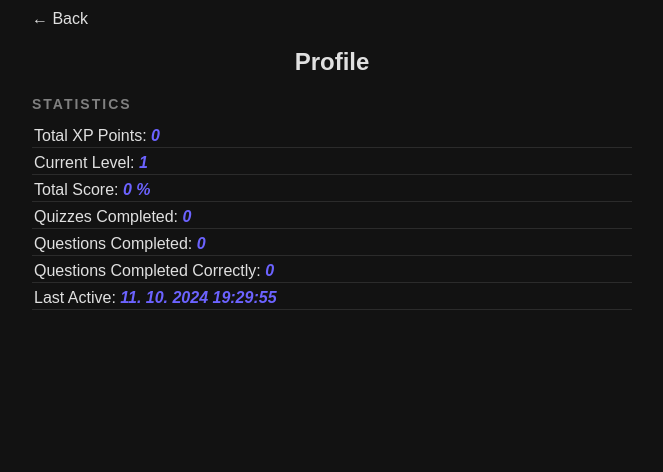
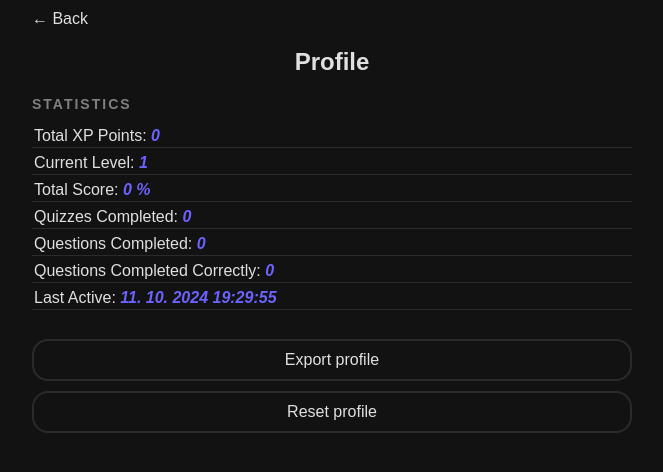
Before and after one commit to holaneu/quizzes, a plain HTML site: page index.html in a window 1280 px wide. Both pictures are taken after a click on the element 927 px from the left and 43 px from the top of the page. Shown: the whole page, without its empty margins (308-971 px from the left). Drawn offline with Linux system fonts and the light colour scheme.

Commit message:
export and reset profile features added

```diff
--- a/app.js
+++ b/app.js
@@ -204,7 +204,7 @@ function loadUserProfileIntoUI(previousProfileStats) {
   }
 }
 
-function resetUserProfile() {
+function resetUserProfile(resetWithConfirmation) {
   const newUserProfile = {
     name: "user" + Math.random(1000),
     email: "",
@@ -222,33 +222,16 @@ function resetUserProfile() {
       notifications: false
     }
   };
-  saveUserProfile(newUserProfile);
-}
 
-// Initializing a new profile if none exists
-let userProfile = loadUserProfile();
-if (!userProfile) {
-  resetUserProfile();
-  /*
-  userProfile = {
-    name: "",
-    email: "",
-    avatar: "",
-    quizzesCompleted: 0,
-    questionsCompleted: 0,
-    questionsCompletedCorrectly: 0,
-    totalScore: 0,
-    totalXPPoints: 0,
-    achievements: [],
-    level: 1,
-    lastActiveDate: new Date().toISOString(),
-    settings: {
-      theme: "dark",
-      notifications: false
+  if (resetWithConfirmation === true) {
+    if (confirm("!!! Are you sure you want to reset (delete) your profile?") == true) {
+      saveUserProfile(newUserProfile);
+      loadUserProfileIntoUI();
     }
-  };
-  saveUserProfile(userProfile);
-  */
+  } else {
+    saveUserProfile(newUserProfile);
+    loadUserProfileIntoUI();
+  }
 }
 
 // Export user profile to JSON file
@@ -330,5 +313,10 @@ function updateUserProfileStats(statName, value) {
 // fetching quiz data
 fetchQuizData();
 
+// Initializing a new profile if none exists
+let userProfile = loadUserProfile();
+if (!userProfile) {
+  resetUserProfile();}
+
 // fetching profile data
 loadUserProfileIntoUI()
--- a/index.html
+++ b/index.html
@@ -84,6 +84,9 @@
           <ul class="card-list" id="achievements-list"></ul>
         </div>
 
+        <button class="btn-outline" id="export-profile" onclick="exportUserProfile()">Export profile</button>
+        <button class="btn-outline" id="reset-profile" onclick="resetUserProfile(resetWithConfirmation=true)">Reset profile</button>
+
     </section>
 
     <script id="quizzes-js" src="app.js"></script>
```
